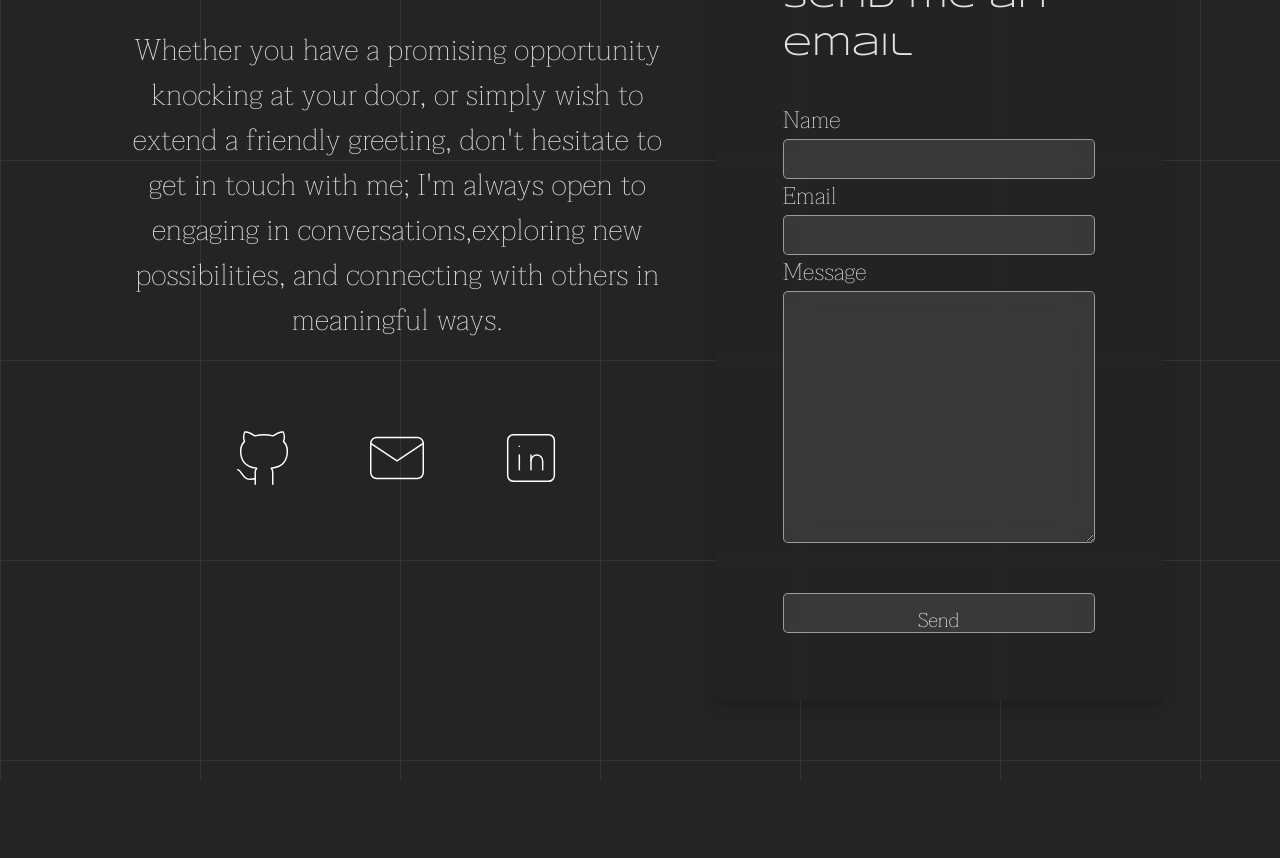
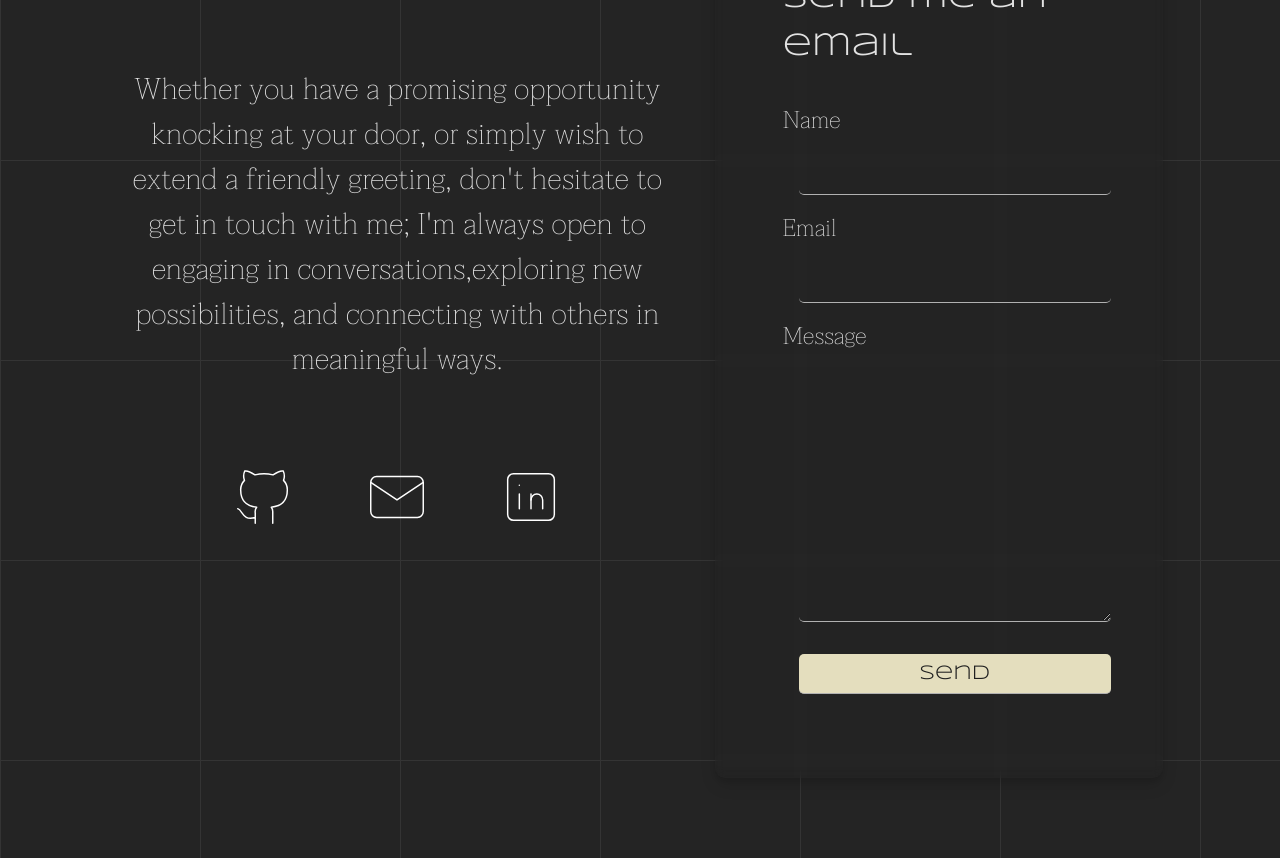
Before and after one commit to JanJanR/Portfolio-2.0, a React (Vite) app: page /contact in a window 1280 px wide. Shown: the part 440-1298 px from the top of the page. Before the commit the page ends 1221 px from the top, so only its background shows below. Built offline with nearby package versions, Linux system fonts and the light colour scheme.

Commit message:
trying different style for the form

```diff
--- a/src/styles/Contact.css
+++ b/src/styles/Contact.css
@@ -37,7 +37,7 @@
 .right-contact {
   width: 40%;
   height: auto;
-  background: rgba(36, 36, 36, 0.1); /* Glassmorphism background */
+  background: rgba(36, 36, 36, 0.1);
   backdrop-filter: blur(5px);
   border-radius: 10px;
   padding: 20px;
@@ -48,11 +48,16 @@
 .right-contact textarea {
   width: 100%;
   padding: 10px;
-  border: 1px solid rgba(255, 255, 255, 0.5);
+  /* border: 1px solid rgba(255, 255, 255, 0.5); */
   border-radius: 5px;
-  background: rgba(255, 255, 255, 0.1);
-  backdrop-filter: blur(19px);
+  /* background: rgba(255, 255, 255, 0.1); */
+  background: none;
+  border: none;
+  /* backdrop-filter: blur(5px); */
+  border-bottom: 1px solid #b1b1b1;
   color: #fff;
+  margin: 1rem;
+  outline: none;
 }
 
 form {
@@ -77,14 +82,13 @@ label h2 {
 
 textarea {
   font-size: 20px;
-  margin-bottom: 50px;
 }
 
 .submit-button {
-  background: #242424;
-  border-color: #242424;
-  font-family: 'Taviraj', serif;
-  width: 50%;
+  background: #E4DEBE !important;
+  font-family: 'Syncopate', sans-serif;
+  color: #202020 !important;
+  padding: 0 !important;
   margin: 0 auto;
 }
 
```
